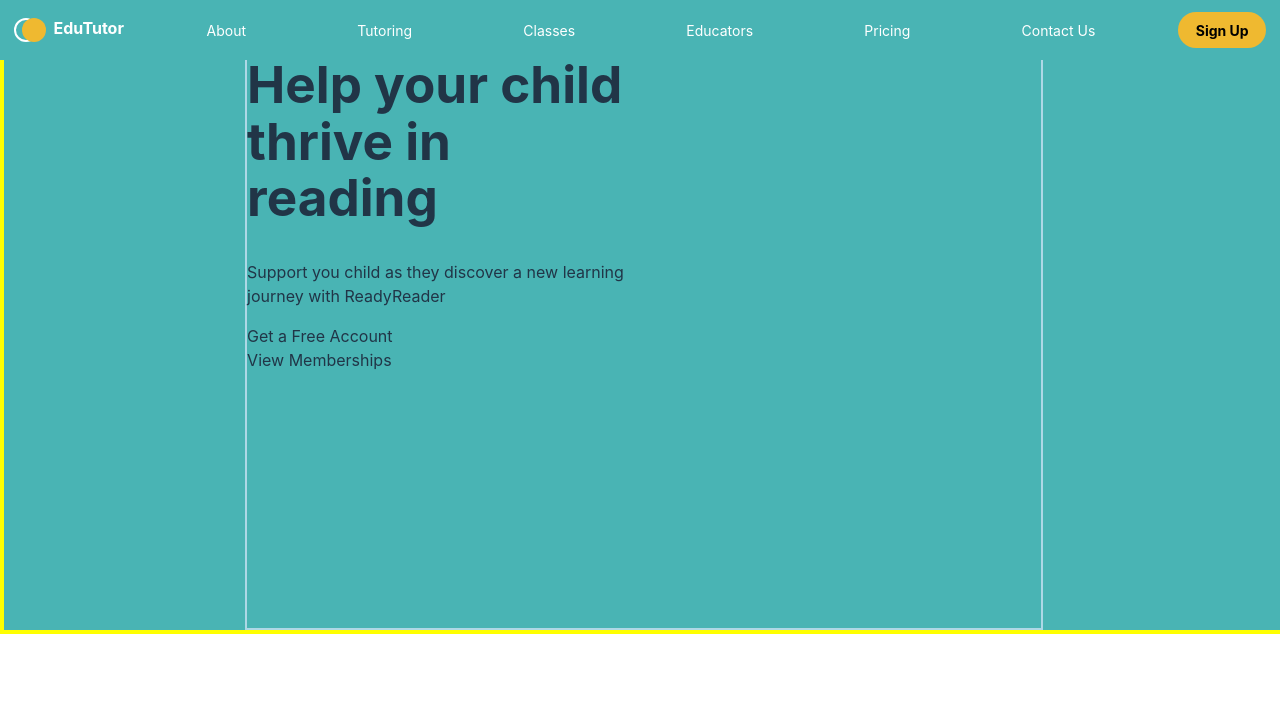
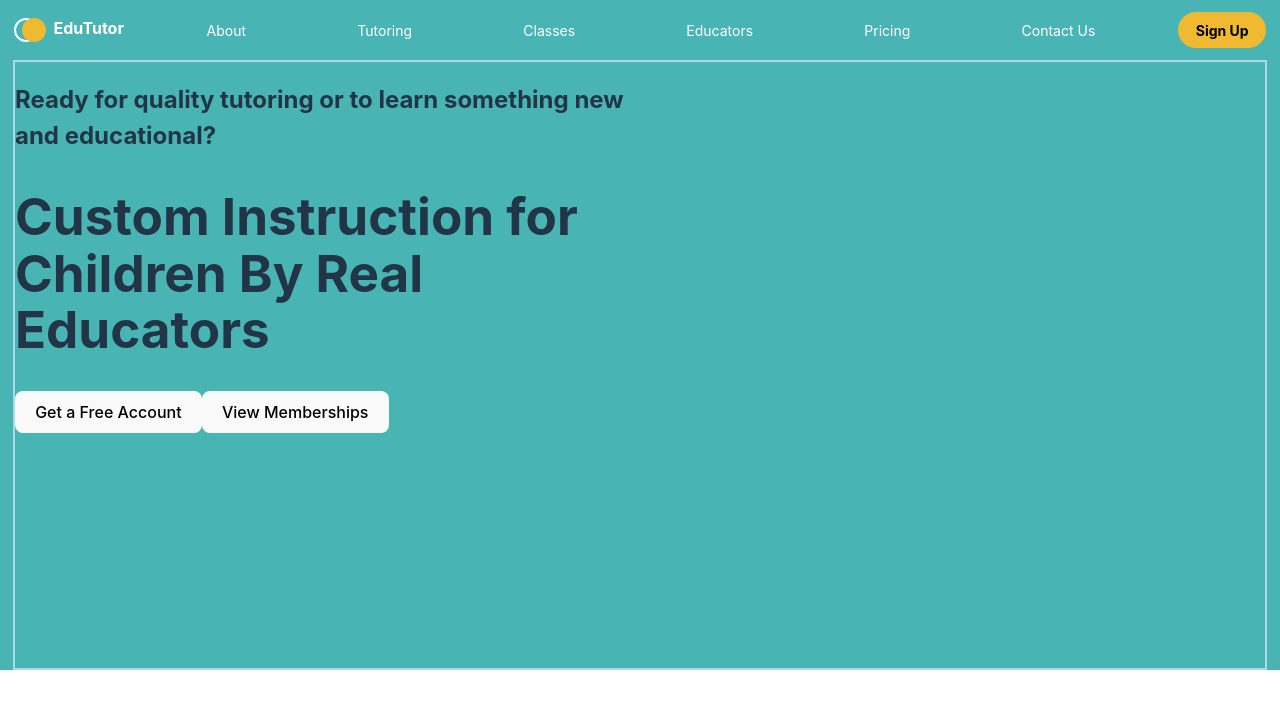
Before and after one commit to longhairshortcode/educationPlatform, a React (Vite) app in the folder client/: page / in a window 1280 px wide. Shown: the top 708 px of the page. Built offline with nearby package versions, Linux system fonts and the light colour scheme.

Commit message:
started styling home page, did nav now started on hero

```diff
--- a/client/src/components/Home/Hero/Hero.jsx
+++ b/client/src/components/Home/Hero/Hero.jsx
@@ -5,11 +5,11 @@ function Hero() {
     <div className={style.componentContainer}>
         <div className={style.leftAndRightContainer}>
         <div className={style.leftContainer}>
-            <h1 className={style.title}>Help your child thrive in reading</h1>
-            <p className={style.subTitle}>Support you child as they discover a new learning journey with ReadyReader</p>
-            <div className={style.twoButtonsContainer}>
-                <div className={style.accountButton}>Get a Free Account</div>
-                <div className={style.membershipButton}>View Memberships</div>
+            <h2 className={style.question}>Ready for quality tutoring or to learn something new and educational?</h2>
+            <h1 className={style.title}>Custom <span className={style.instruction}>Instruction</span> for <span className={style.children}>Children </span> By Real <span className={style.educators}>Educators</span></h1>
+            <div className={style.buttonsContainer}>
+                <button className={style.parentLoginButton}>Get a Free Account</button>
+                <button className={style.educatorLoginButton}>View Memberships</button>
             </div>
         </div>
         <div className={style.rightImageContainer}>
--- a/client/src/components/Home/Hero/Hero.module.css
+++ b/client/src/components/Home/Hero/Hero.module.css
@@ -1,9 +1,10 @@
 .componentContainer{
     position: fixed;
+    top: 60px;
     display: flex;
     justify-content: center;
     background-color: rgb(73, 180, 180);
-    border: 4px yellow solid;
+    /* border: 4px yellow solid; */
     height: 610px;
     /* max-height: 60%; */
     width: 100vw;
```
